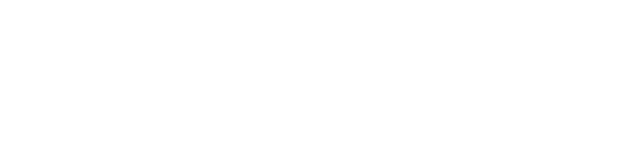
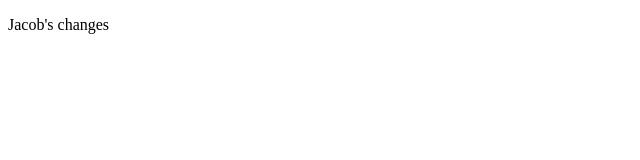
Before and after one commit to jacobc03/SecondDayAssignment, a plain HTML site: page index.html in a window 1280 px wide. Shown: the whole page, without its empty margins (0-640 px from the left). Drawn offline with Linux system fonts and the light colour scheme.

Commit message:
Jacob's Changes

```diff
--- a/index.html
+++ b/index.html
@@ -4,6 +4,6 @@
 	<title>Chase's File</title>
 </head>
 <body>
-
+	<p>Jacob's changes</p>
 </body>
 </html>
```
